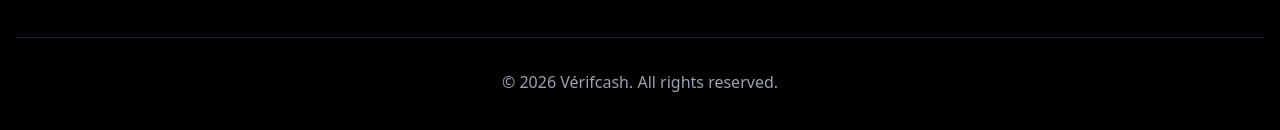
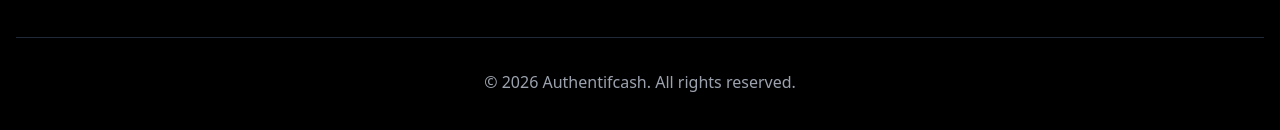
Before and after one commit to Medellin20/VerificationTr, a React (Vite) app in the folder Vérification VF/: page / in a window 1280 px wide. Shown: the part 3012-3142 px from the top of the page. Built offline with nearby package versions, Linux system fonts and the light colour scheme.

Commit message:
Configurations

```diff
--- a/Vérification VF/src/components/Footer.tsx
+++ b/Vérification VF/src/components/Footer.tsx
@@ -81,7 +81,7 @@
 
         <div className="mt-12 pt-8 border-t border-gray-800">
           <div className="text-center text-gray-400">
-            <p>&copy; {currentYear} Vérifcash. {t('rights')}</p>
+            <p>&copy; {currentYear} Authentifcash. {t('rights')}</p>
           </div>
         </div>
       </div>
```
